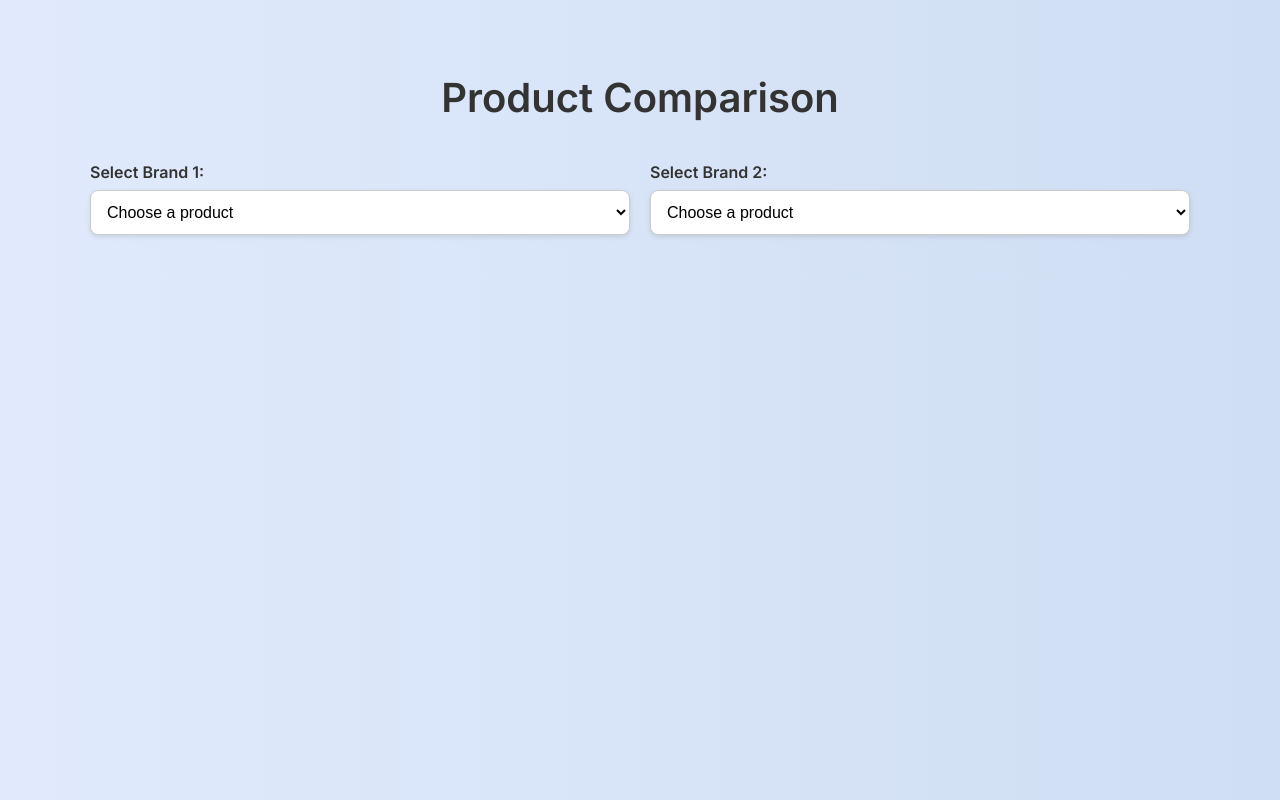
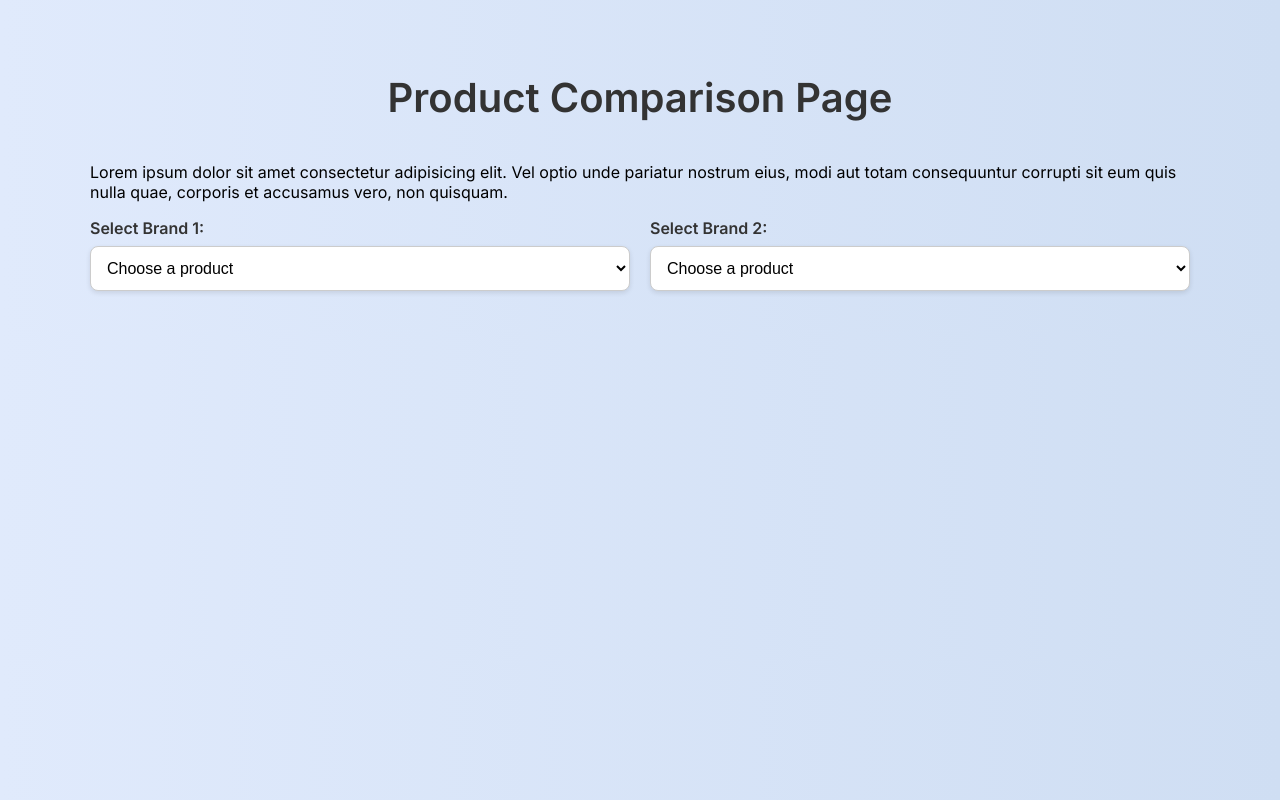
Before and after one commit to bismaaptech2-ux/comparePage, a plain HTML site: page index.html in a window 1280 px wide. Drawn offline with Linux system fonts and the light colour scheme.

Commit message:
add Paragraph

```diff
--- a/index.html
+++ b/index.html
@@ -92,7 +92,8 @@
 <body>
 
   <div class="container">
-    <h2>Product Comparison</h2>
+    <h2>Product Comparison Page</h2>
+    <p>Lorem ipsum dolor sit amet consectetur adipisicing elit. Vel optio unde pariatur nostrum eius, modi aut totam consequuntur corrupti sit eum quis nulla quae, corporis et accusamus vero, non quisquam.</p>
 
     <div class="row">
       <!-- Left Side -->
```
